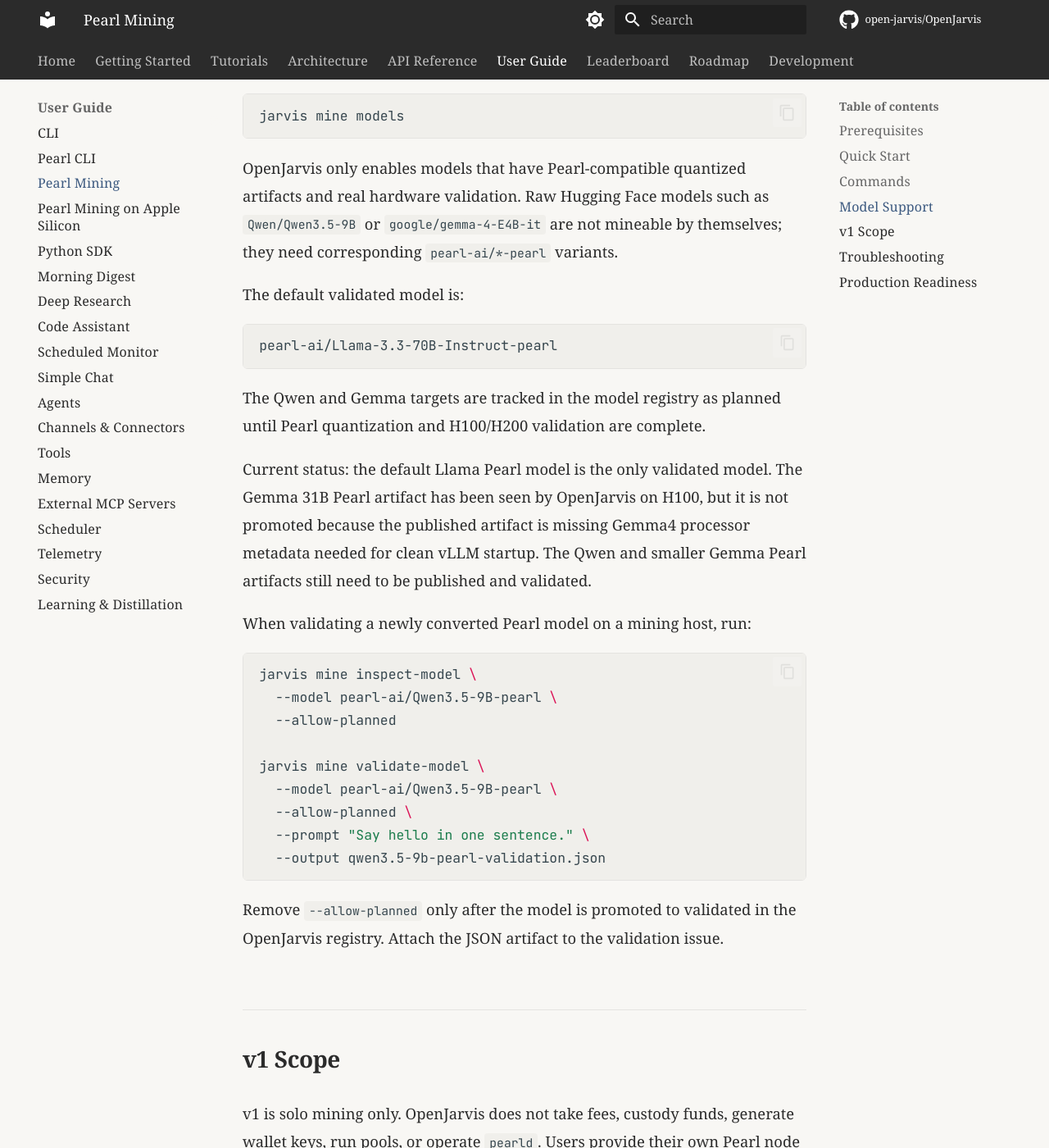
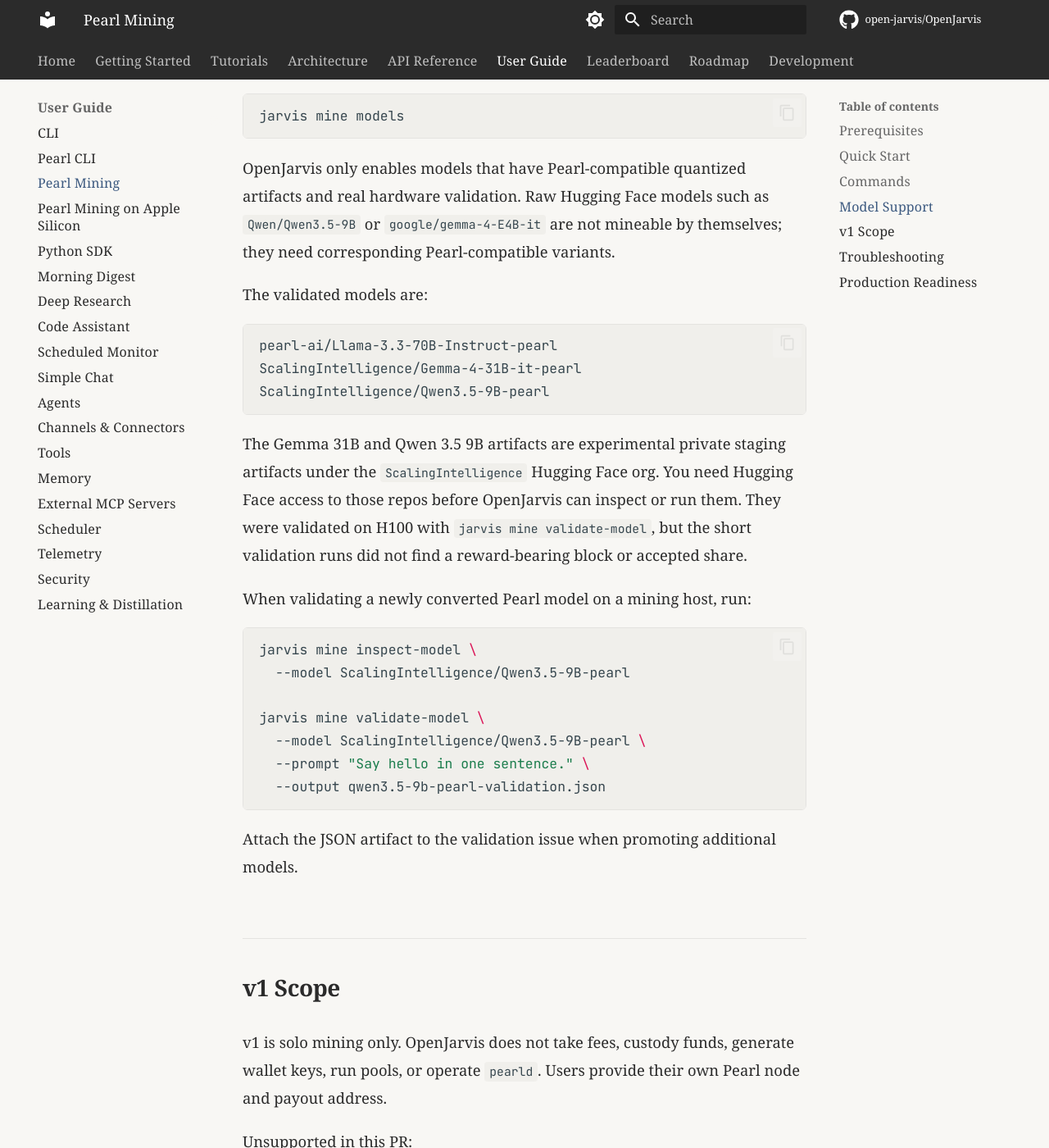
Before and after one commit to ImSothe/Jarvis-Project-by-Sothe, an MkDocs documentation site: the page built from docs/user-guide/mining.md, in a window 1280 px wide and 1400 px high, scrolled down 3003 px. Shown: the whole window at 82% size. Built offline with MkDocs 1.6.1 and Material for MkDocs 9.7.7, drawn with Linux system fonts in a browser that asks for light colours; some web fonts are replaced; comment, search, counter and statistics services are not loaded.

Commit message:
feat(mining): register ScalingIntelligence Pearl models (#324)
Co-authored-by: krypticmouse <herumbshandilya123@gmail.com>

````diff
--- a/docs/user-guide/mining.md
+++ b/docs/user-guide/mining.md
@@ -78,39 +78,36 @@
 OpenJarvis only enables models that have Pearl-compatible quantized artifacts
 and real hardware validation. Raw Hugging Face models such as
 `Qwen/Qwen3.5-9B` or `google/gemma-4-E4B-it` are not mineable by themselves;
-they need corresponding `pearl-ai/*-pearl` variants.
+they need corresponding Pearl-compatible variants.
 
-The default validated model is:
+The validated models are:
 
 ```text
 pearl-ai/Llama-3.3-70B-Instruct-pearl
+ScalingIntelligence/Gemma-4-31B-it-pearl
+ScalingIntelligence/Qwen3.5-9B-pearl
 ```
 
-The Qwen and Gemma targets are tracked in the model registry as planned until
-Pearl quantization and H100/H200 validation are complete.
-
-Current status: the default Llama Pearl model is the only validated model.
-The Gemma 31B Pearl artifact has been seen by OpenJarvis on H100, but it is not
-promoted because the published artifact is missing Gemma4 processor metadata
-needed for clean vLLM startup. The Qwen and smaller Gemma Pearl artifacts still
-need to be published and validated.
+The Gemma 31B and Qwen 3.5 9B artifacts are experimental private staging
+artifacts under the `ScalingIntelligence` Hugging Face org. You need Hugging
+Face access to those repos before OpenJarvis can inspect or run them. They were
+validated on H100 with `jarvis mine validate-model`, but the short validation
+runs did not find a reward-bearing block or accepted share.
 
 When validating a newly converted Pearl model on a mining host, run:
 
 ```bash
 jarvis mine inspect-model \
-  --model pearl-ai/Qwen3.5-9B-pearl \
-  --allow-planned
+  --model ScalingIntelligence/Qwen3.5-9B-pearl
 
 jarvis mine validate-model \
-  --model pearl-ai/Qwen3.5-9B-pearl \
-  --allow-planned \
+  --model ScalingIntelligence/Qwen3.5-9B-pearl \
   --prompt "Say hello in one sentence." \
   --output qwen3.5-9b-pearl-validation.json
 ```
 
-Remove `--allow-planned` only after the model is promoted to validated in the
-OpenJarvis registry. Attach the JSON artifact to the validation issue.
+Attach the JSON artifact to the validation issue when promoting additional
+models.
 
 ## v1 Scope
 
````
Also changed, not shown: docs/development/pearl-model-enablement.md (+22 -7 lines), 3 other files.
